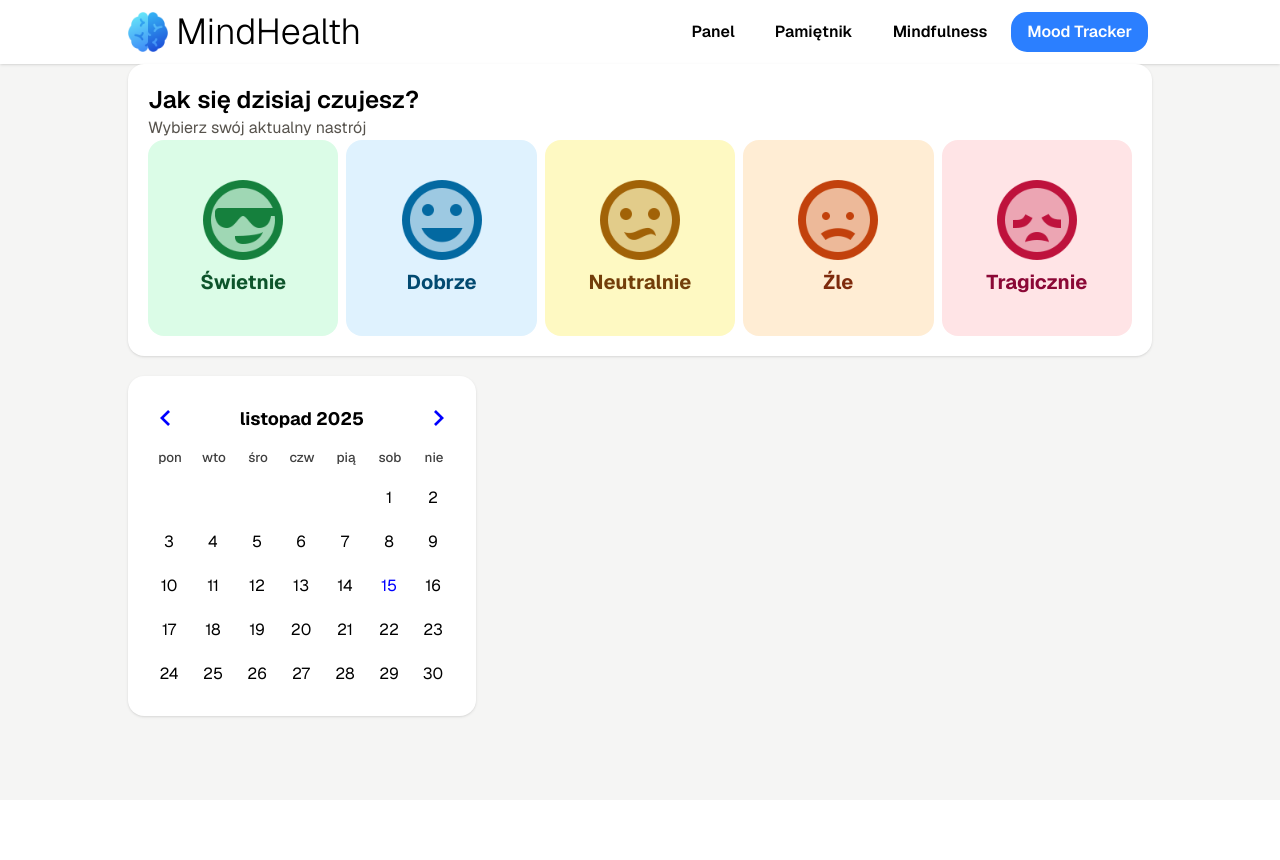
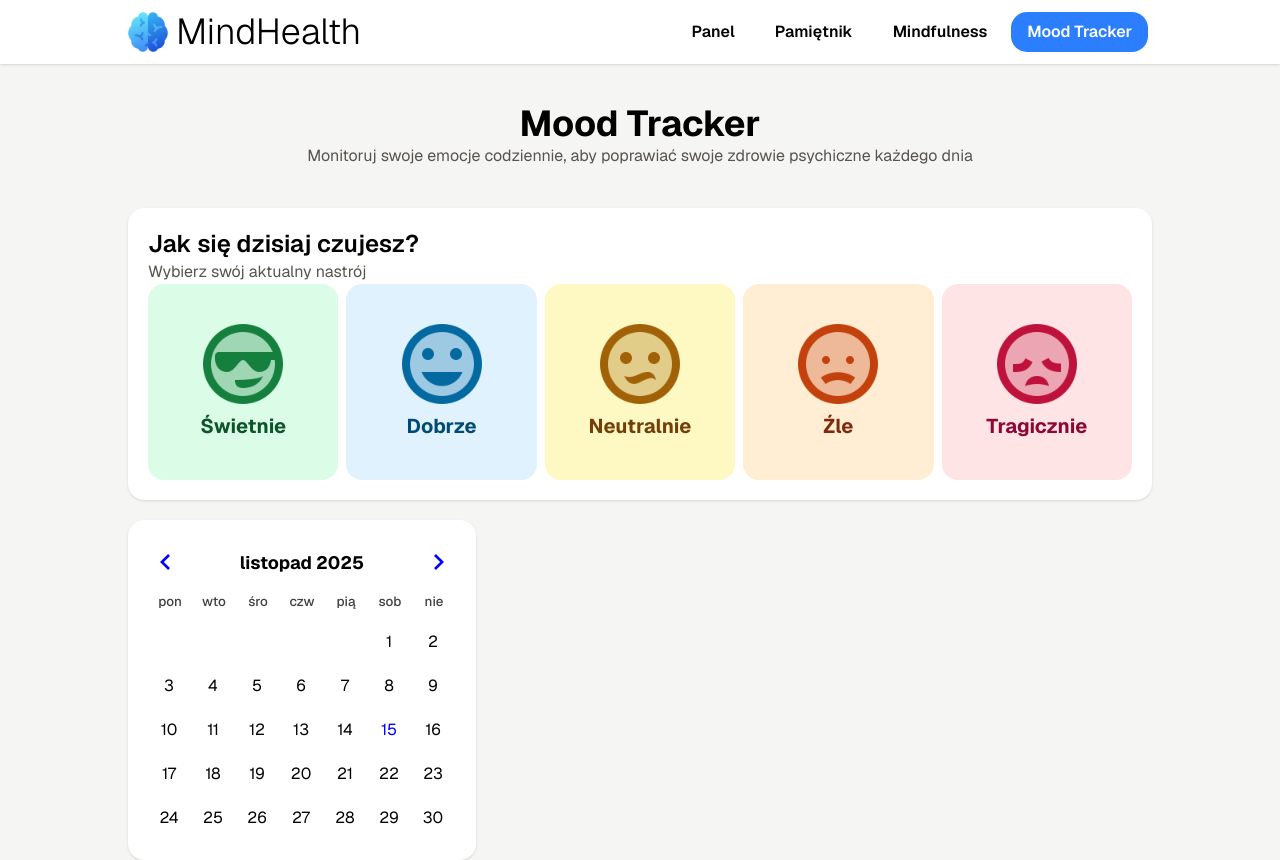
Before and after one commit to OKE225/MindHealth, a React (Vite) app in the folder client/: page /application/mood-tracker in a window 1280 px wide. Before the commit the page ends 800 px from the top, so only its background shows below. Built offline with nearby package versions, Linux system fonts and the light colour scheme.

Commit message:
Add headers component

```diff
--- /dev/null
+++ b/client/src/components/MoodTrackerHeaders.tsx
@@ -0,0 +1,13 @@
+const MoodTrackerHeaders = () => {
+  return (
+    <div className="text-center my-10">
+      <h3 className="text-4xl font-bold">Mood Tracker</h3>
+      <p className="text-stone-600">
+        Monitoruj swoje emocje codziennie, aby poprawiać swoje zdrowie
+        psychiczne każdego dnia
+      </p>
+    </div>
+  );
+};
+
+export default MoodTrackerHeaders;
--- a/client/src/pages/MoodTrackerPage.tsx
+++ b/client/src/pages/MoodTrackerPage.tsx
@@ -1,4 +1,5 @@
 import CalendarMood from "../components/CalendarMood";
+import MoodTrackerHeaders from "../components/MoodTrackerHeaders";
 import NavbarWithLinks from "../components/NavbarWithLinks";
 import SelectYourMood from "../components/SelectYourMood";
 
@@ -8,6 +9,7 @@ const MoodTrackerPage = () => {
       <NavbarWithLinks />
 
       <main className="w-[80%] mx-auto">
+        <MoodTrackerHeaders />
         <SelectYourMood />
         <CalendarMood />
       </main>
```
